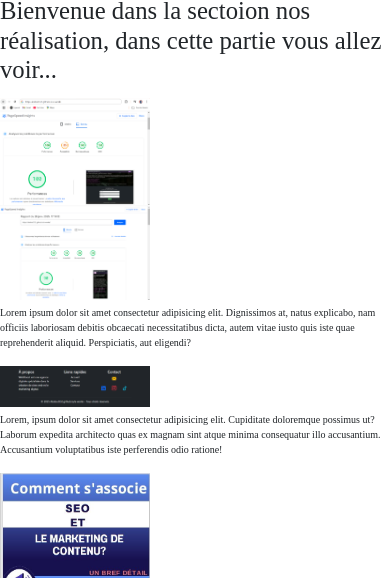
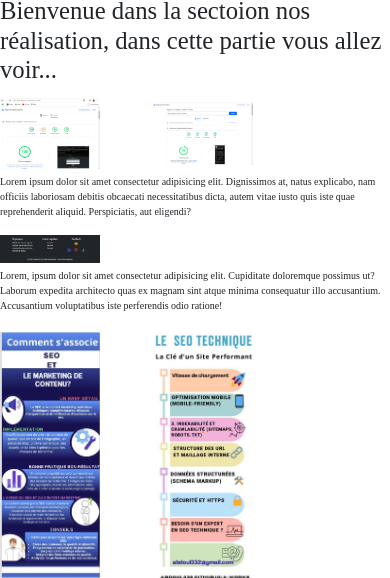
Before and after one commit to Abdoul332/a-works, a plain HTML site: page Untitled2.html in a window 390 px wide. Shown: the part 62-640 px from the top of the page. Drawn offline with nearby package versions, Linux system fonts and the light colour scheme.

Commit message:
Update style.css

```diff
--- a/style.css
+++ b/style.css
@@ -152,7 +152,7 @@ font-size: 10px;
 }
 
  .page, .lef, img {
- width: 150PX;
- ;
+ width: 100px;
+ display: inline;
+
 }
-}
```
